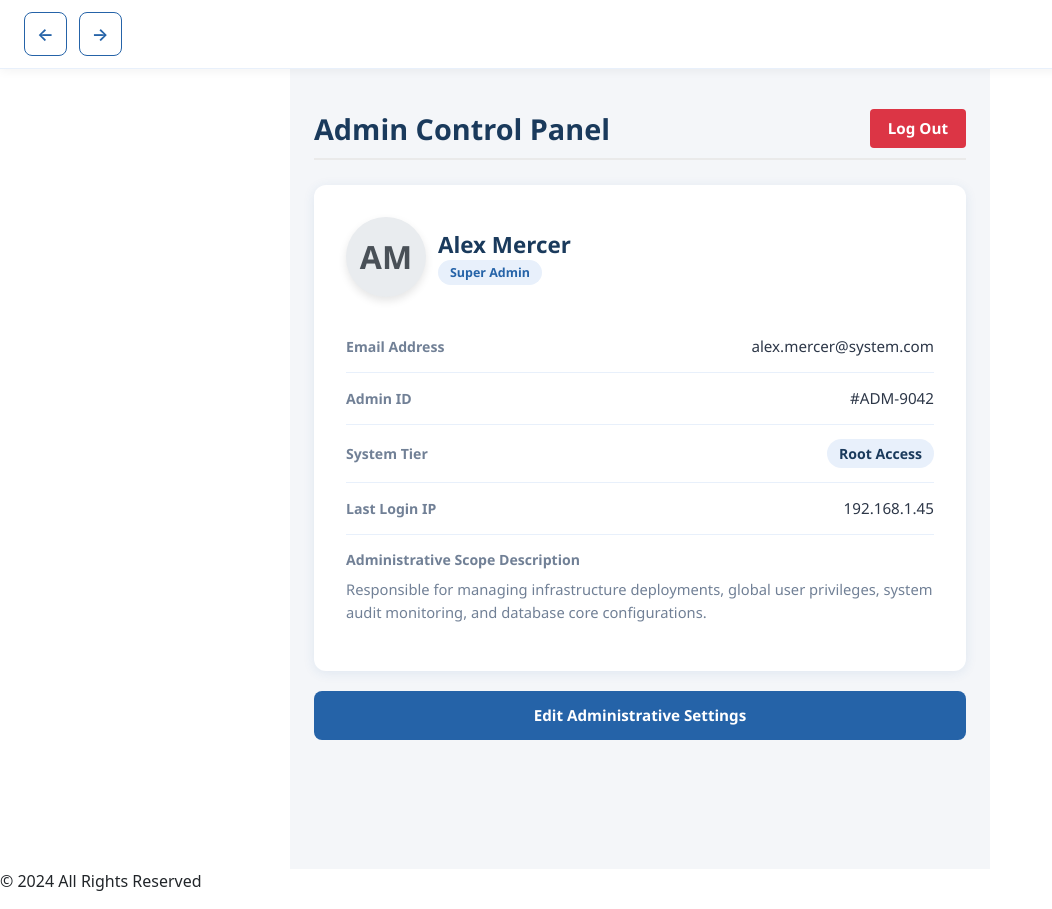
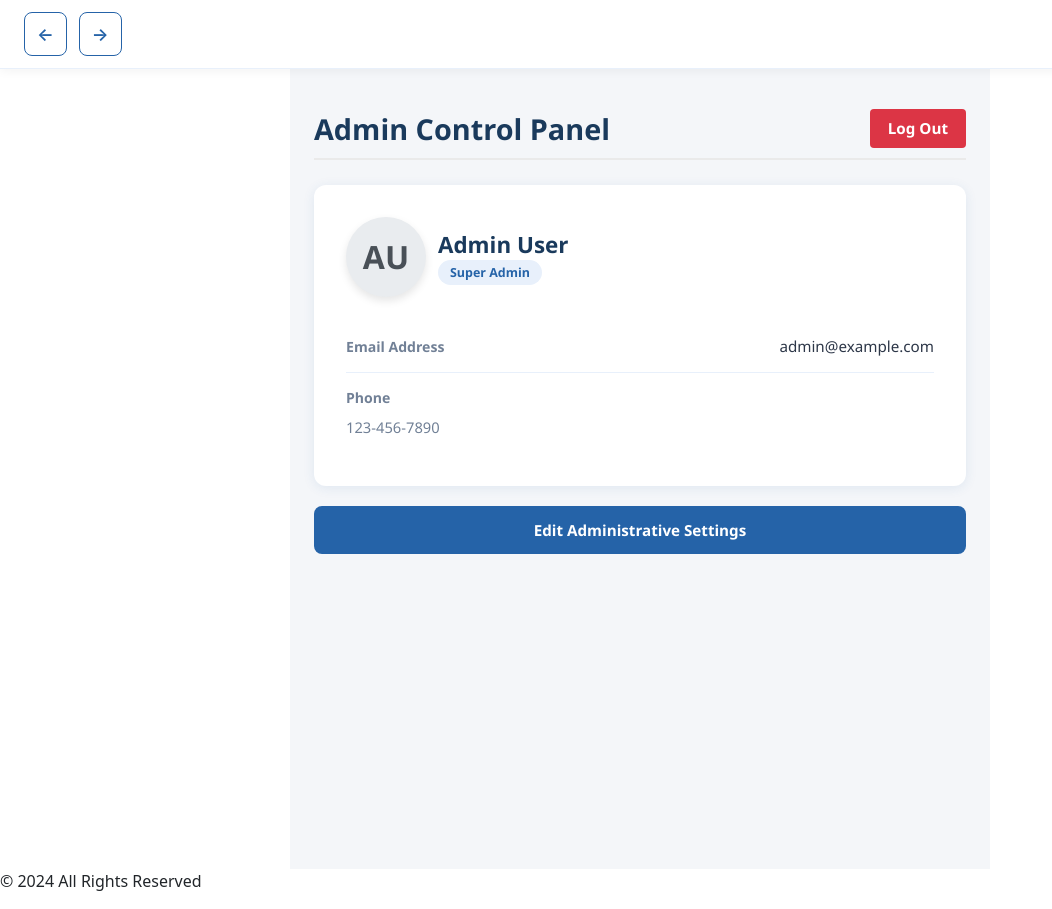
Before and after one commit to OmarElsheikh7/Mr.Dentist, a React (Vite) app in the folder PresentationLayer/: page /admin-profile in a window 1280 px wide. Shown: the whole page, without its empty margins (0-1052 px from the left). Built offline with nearby package versions, Linux system fonts and the light colour scheme.

Commit message:
admin profile

```diff
--- a/PresentationLayer/src/assets/styles/AdminProfile.css
+++ b/PresentationLayer/src/assets/styles/AdminProfile.css
@@ -68,14 +68,6 @@
   font-size: 0.9rem;
   font-weight: 600;
   margin-bottom: 20px;
-}
-
-.profile-loading {
-  text-align: center;
-  padding: 80px 24px;
-  font-size: 1rem;
-  color: var(--grey-mid);
-  font-family: 'Segoe UI', sans-serif;
 }
 
 /* ── View Profile Card ── */
@@ -185,15 +177,6 @@
   font-weight: 400;
 }
 
-.profile-shift-badge {
-  background: var(--blue-pale);
-  color: var(--blue-dark);
-  font-size: 0.88rem;
-  font-weight: 600;
-  padding: 4px 12px;
-  border-radius: 20px;
-}
-
 /* ── State Toggle Trigger ── */
 .profile-edit-toggle {
   display: block;
@@ -255,22 +238,6 @@
 
 .form-input:focus {
   border-color: var(--blue-mid);
-}
-
-.form-textarea {
-  resize: vertical;
-  min-height: 100px;
-}
-
-.form-input.disabled {
-  background: var(--grey-light);
-  color: var(--grey-mid);
-  cursor: not-allowed;
-}
-
-.form-hint {
-  font-size: 0.78rem;
-  color: var(--grey-mid);
 }
 
 .form-submit {
--- a/PresentationLayer/src/pages/AdminProfile.jsx
+++ b/PresentationLayer/src/pages/AdminProfile.jsx
@@ -5,14 +5,17 @@ export default function AdminProfile() {
   const [isEditing, setIsEditing] = useState(false);
   const [showSuccess, setShowSuccess] = useState(false);
 
+  // Image Upload States
+  const [selectedImage, setSelectedImage] = useState(null);
+  const [isUploadingImage, setIsUploadingImage] = useState(false);
+  const [saveSuccess, setSaveSuccess] = useState(false);
+  const [profileImageUrl, setProfileImageUrl] = useState(null);
+
   // Component State Initialization
   const [formData, setFormData] = useState({
-    name: 'Alex Mercer',
-    email: 'alex.mercer@system.com',
-    adminId: '#ADM-9042',
-    tier: 'Root Access',
-    ipAddress: '192.168.1.45',
-    description: 'Responsible for managing infrastructure deployments, global user privileges, system audit monitoring, and database core configurations.'
+    name: 'Admin User',
+    email: 'admin@example.com',
+    Phone: '123-456-7890'
   });
 
   const handleInputChange = (e) => {
@@ -46,6 +49,34 @@ export default function AdminProfile() {
       .slice(0, 2);
   };
 
+  const handleImageChange = (e) => {
+    if (e.target.files && e.target.files[0]) {
+      setSelectedImage(e.target.files[0]);
+    }
+  };
+
+  const handleImageUpload = async () => {
+    if (!selectedImage) return;
+
+    setIsUploadingImage(true);
+    try {
+      // Mocking an upload delay
+      await new Promise(resolve => setTimeout(resolve, 800));
+
+      // Creating a local URL to preview the selected image
+      const imageUrl = URL.createObjectURL(selectedImage);
+      setProfileImageUrl(imageUrl);
+
+      setSaveSuccess(true);
+      setTimeout(() => setSaveSuccess(false), 3000);
+      setSelectedImage(null);
+    } catch (err) {
+      console.error("Failed to upload image", err);
+    } finally {
+      setIsUploadingImage(false);
+    }
+  };
+
   return (
     <div className="profile-page">
 
@@ -73,9 +104,13 @@ export default function AdminProfile() {
         <div className="profile-card">
           <div className="profile-card-header">
             <div className="profile-avatar-container" style={{ margin: 0, width: '80px', height: '80px' }}>
-              <div className="profile-avatar-initials" style={{ fontSize: '2rem' }}>
-                {getInitials(formData.name)}
-              </div>
+              {profileImageUrl ? (
+                <img src={profileImageUrl} alt="Profile" className="profile-avatar-img" />
+              ) : (
+                <div className="profile-avatar-initials" style={{ fontSize: '2rem' }}>
+                  {getInitials(formData.name)}
+                </div>
+              )}
             </div>
             <div>
               <h2 className="profile-name">{formData.name}</h2>
@@ -88,22 +123,11 @@ export default function AdminProfile() {
               <span className="profile-label">Email Address</span>
               <span className="profile-value">{formData.email}</span>
             </div>
-            <div className="profile-row">
-              <span className="profile-label">Admin ID</span>
-              <span className="profile-value">{formData.adminId}</span>
-            </div>
-            <div className="profile-row">
-              <span className="profile-label">System Tier</span>
-              <span className="profile-shift-badge">{formData.tier}</span>
-            </div>
-            <div className="profile-row">
-              <span className="profile-label">Last Login IP</span>
-              <span className="profile-value">{formData.ipAddress}</span>
-            </div>
+
             <div className="profile-row profile-row--description">
-              <span className="profile-label">Administrative Scope Description</span>
+              <span className="profile-label">Phone</span>
               <span className="profile-value profile-value--description">
-                {formData.description}
+                {formData.Phone}
               </span>
             </div>
           </div>
@@ -127,8 +151,24 @@ export default function AdminProfile() {
           <div className="profile-edit-section">
             <div className="profile-picture-upload">
               <h3>Update Profile Image</h3>
-              <input type="file" accept="image/*" />
-              <button type="button" className="upload-btn">Upload Avatar</button>
+              <input
+                type="file"
+                accept="image/*"
+                onChange={handleImageChange}
+                disabled={isUploadingImage}
+              />
+              {selectedImage && (
+                <button
+                  type="button"
+                  className="upload-btn"
+                  onClick={handleImageUpload}
+                  disabled={isUploadingImage}
+                  style={{ marginTop: '10px' }}
+                >
+                  {isUploadingImage ? "Uploading..." : "Upload Avatar"}
+                </button>
+              )}
+              {saveSuccess && <p style={{ color: '#16a34a', margin: '8px 0 0', fontSize: '0.9rem' }}>Image updated successfully!</p>}
             </div>
           </div>
 
@@ -147,7 +187,7 @@ export default function AdminProfile() {
           </div>
 
           <div className="form-group">
-            <label className="form-label">Email Endpoint</label>
+            <label className="form-label">Email</label>
             <input
               type="email"
               className="form-input"
@@ -159,23 +199,14 @@ export default function AdminProfile() {
           </div>
 
           <div className="form-group">
-            <label className="form-label">Access Level Token</label>
+            <label className="form-label">Phone Number</label>
             <input
-              type="text"
-              className="form-input disabled"
-              value="Super Admin Access (Read/Write/Execute)"
-              disabled
-            />
-            <span className="form-hint">Security clearance tokens are managed only via Master Root controls.</span>
-          </div>
-
-          <div className="form-group">
-            <label className="form-label">Scope & Access Directives</label>
-            <textarea
-              className="form-input form-textarea"
-              name="description"
-              value={formData.description}
+              type="tel"
+              className="form-input"
+              name="Phone"
+              value={formData.Phone}
               onChange={handleInputChange}
+              required
             />
           </div>
 
```
Also changed, not shown: 1 other file (tests, documents, lock files or other folders).
